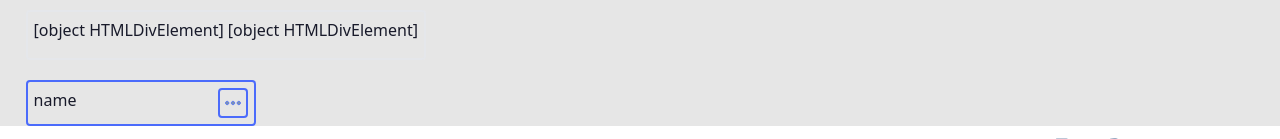
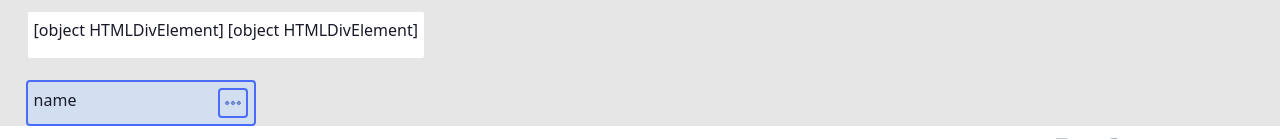
Before and after one commit to amgSTRIDeR/RS-Clone, a website built with webpack: page src/index.html in a window 1280 px wide. Shown: the part 100-239 px from the top of the page. Built offline with nearby package versions, Linux system fonts and the light colour scheme.

Commit message:
refactor: change some common styles

```diff
--- a/src/assets/styles/main.css
+++ b/src/assets/styles/main.css
@@ -6,3 +6,15 @@
   margin: 0;
   min-height: 100vh;
 }
+
+button svg {
+  height: 100%;
+}
+
+.card:hover .card__hover-pen {
+  opacity: 1;
+}
+
+.card__button-add:hover span {
+  opacity: 1;
+}
--- a/tailwind.config.js
+++ b/tailwind.config.js
@@ -956,6 +956,46 @@ module.exports = {
   },
   plugins: [require('daisyui')],
   daisyui: {
-    themes: ['corporate', 'autumn', 'night'],
+    themes: [
+      {
+        corporate: {
+          ...require('daisyui/src/colors/themes')['[data-theme=corporate]'],
+          '.primary': '#004ea0',
+          '.bg-basic': {
+            'background-color': '#b5d3ff6b',
+          },
+          '.bg-basic-2': {
+            'background-color': '#fff',
+          },
+          '.bg-basic-3': {
+            'background-color': '#dde7f5ab',
+          },
+        },
+        autumn: {
+          ...require('daisyui/src/colors/themes')['[data-theme=autumn]'],
+          '.bg-basic': {
+            'background-color': '#ffe1e1ab',
+          },
+          '.bg-basic-2': {
+            'background-color': '#dde7f5ab',
+          },
+          '.bg-basic-3': {
+            'background-color': '#dde7f5ab',
+          },
+        },
+        night: {
+          ...require('daisyui/src/colors/themes')['[data-theme=night]'],
+          '.bg-basic': {
+            'background-color': '#93c5ff29',
+          },
+          '.bg-basic-2': {
+            'background-color': '#93c5ff30',
+          },
+          '.bg-basic-3': {
+            'background-color': '#dde7f5ab',
+          },
+        },
+      },
+    ],
   },
 };
```
